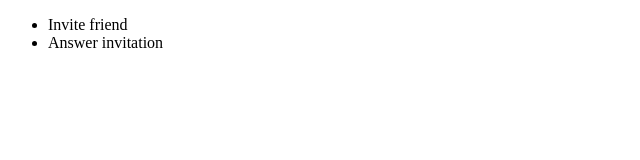
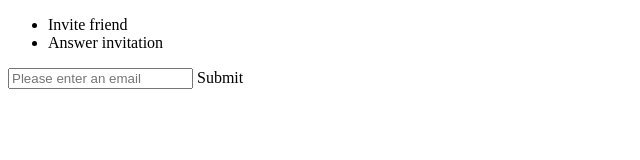
Before and after one commit to gitter-badger/opengroup, a plain HTML site: page app/index.html in a window 1280 px wide. Both pictures are taken after a click on the element "Invite friend". Shown: the whole page, without its empty margins (0-640 px from the left). Drawn offline with nearby package versions, Linux system fonts and the light colour scheme.

Commit message:
Adding a dialog to start thesignaling

```diff
--- a/app/js/OpenGroup.js
+++ b/app/js/OpenGroup.js
@@ -71,6 +71,7 @@ var OpenGroup = function (settings) {
         });
 
         this.renderer = new Renderer();
+        this.render = function (templateName, data, method, selector) { this.renderer.render(templateName, data, method, selector); };
         this.initMenu();
     };
 
@@ -87,7 +88,7 @@ var OpenGroup = function (settings) {
             }
         });
 
-        this.renderer.render('menu', { buttons: buttons }, 'append', 'body');
+        this.renderer.render('menu', { buttons: buttons });
     }
 };
 
--- a/app/js/opengroup.renderer.js
+++ b/app/js/opengroup.renderer.js
@@ -2,6 +2,10 @@ var Renderer = function () {
     var that = this;
     this.templates = {};
     this.render = function (templateName, data, method, selector) {
+        if (!data) { data = []; }
+        if (!method) { method = 'append' }
+        if (!selector) { selector = 'body' }
+
         this.getTemplate(templateName, function (template) {
             var templateDom = $(template);
             $(selector)[method](templateDom);
--- a/app/js/opengroup.signaling.js
+++ b/app/js/opengroup.signaling.js
@@ -40,7 +40,18 @@ OpenGroupPlugins["opengroup.signaling"] = {
             initiate: {
                 label: 'Invite friend',
                 callback: function () {
-                    alert('invite');
+                    var renderData = {
+                        functions: {
+                            submit: function () {
+                                console.log(renderData.values)
+                            }
+                        },
+                        values: {
+
+                        }
+                    };
+
+                    opengroup.render('signaling.dialog.initiator', renderData);
                 }
             },
             answer: {
--- a/app/templates/signaling.dialog.initiator.html
+++ b/app/templates/signaling.dialog.initiator.html
@@ -1,5 +1,6 @@
 <div class="signaling dialog initiator">
     <form>
-        <input type="submit" value="Invite">
+        <input type="email" rv-value="values.email" placeholder="Please enter an email">
+        <span rv-on-click="functions.submit">Submit</span>
     </form>
 </div>
```
